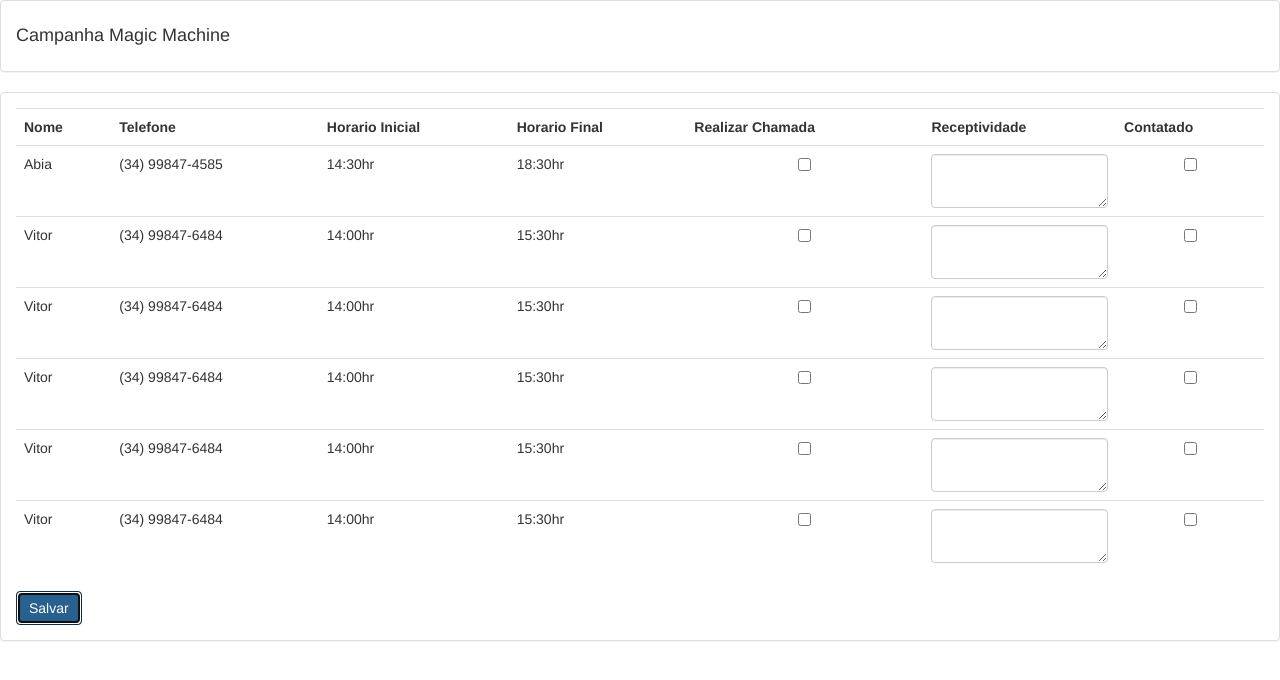
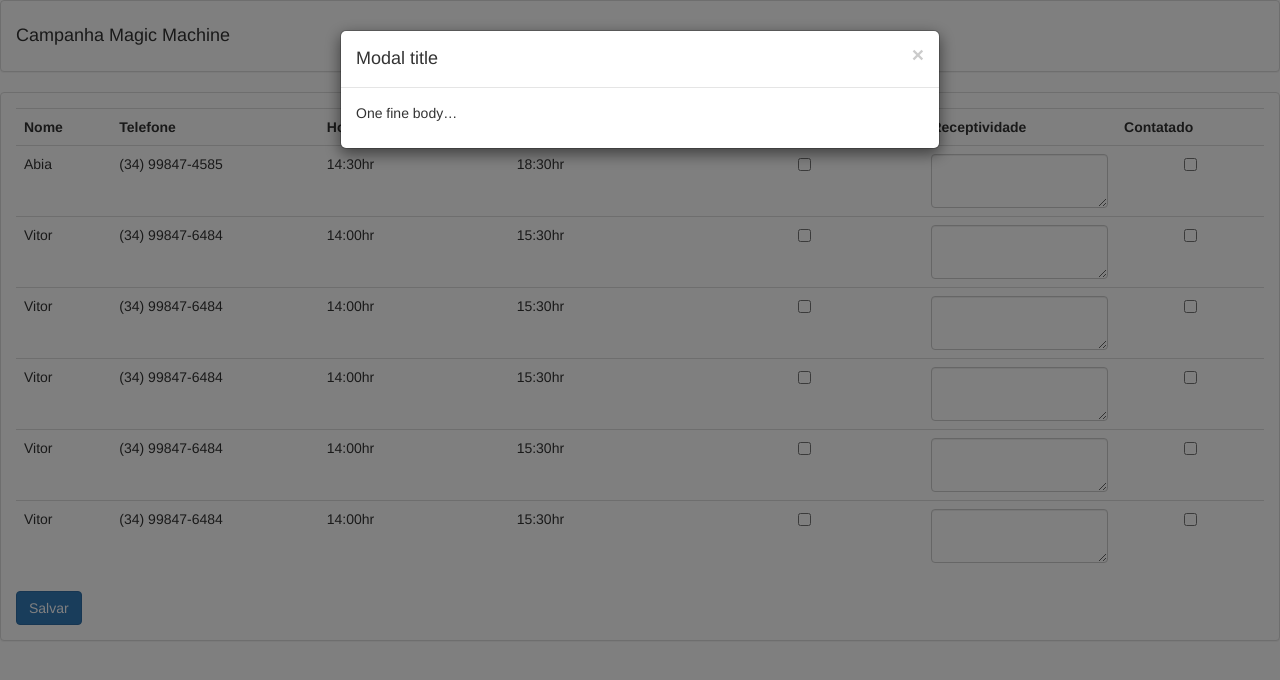
Before and after one commit to hulkg3x/ncex, a plain HTML site: page painel/pages/campanhaMagic.html in a window 1280 px wide. Both pictures are taken after a click on the button "Salvar". Drawn offline with nearby package versions, Linux system fonts and the light colour scheme.

Commit message:
Update campanhaMagic.html

```diff
--- a/painel/pages/campanhaMagic.html
+++ b/painel/pages/campanhaMagic.html
@@ -87,12 +87,12 @@
                     <td style="text-align: center;"><input type="checkbox"></td>
                 </tr>
             </table>
-            <button class="btn btn-primary" id="saveModal" type="button" data-dismiss="modal">
+            <button class="btn btn-primary" type="button" data-toggle="modal" data-target="#saveModal">
                 Salvar
             </button>
         </div>
     </div>
-    <div class="modal fade" tabindex="-1" role="saveModal">
+    <div class="modal fade" tabindex="-1" role="saveModal" id="saveModal">
         <div class="modal-dialog" role="document">
             <div class="modal-content">
                 <div class="modal-header">
```
